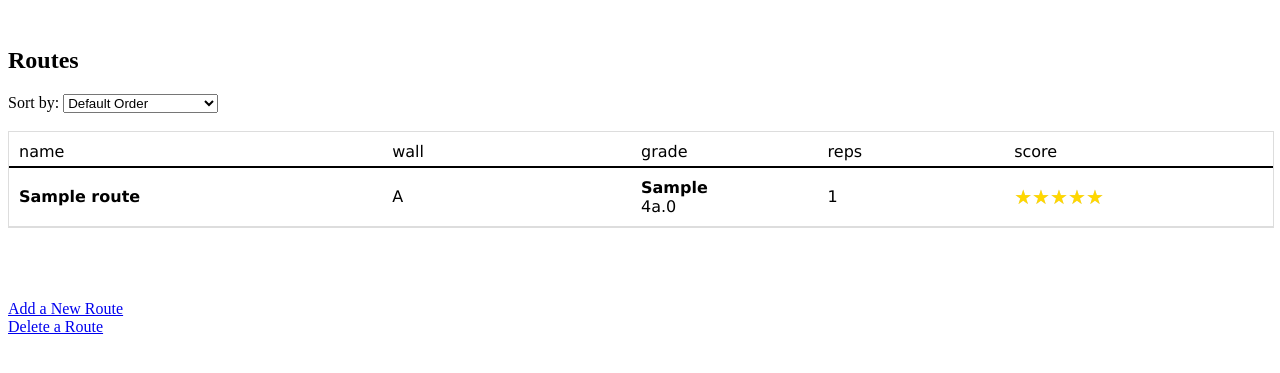
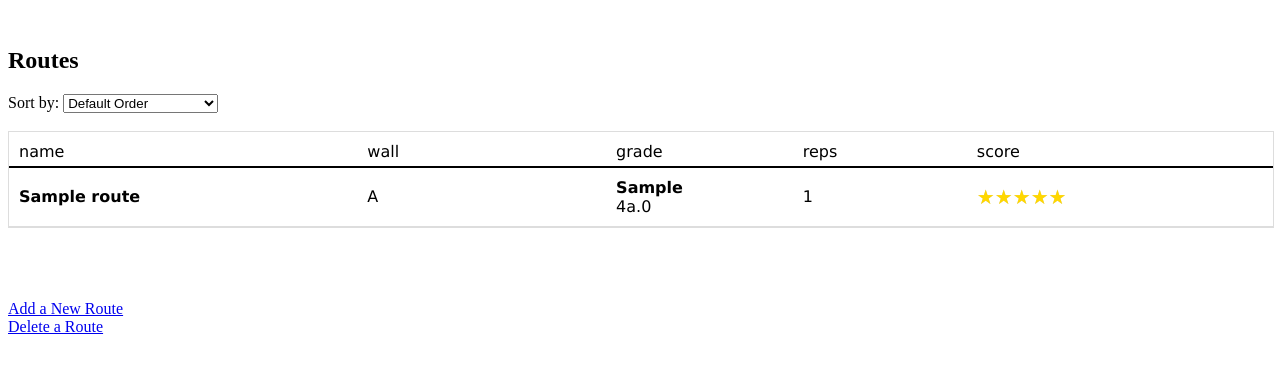
Before and after one commit to LeonardoPerin97/flask_app_climbingside, a Flask app: page /routes in a window 1280 px wide. Shown: the part 47-420 px from the top of the page. Run offline with Flask 3, Linux system fonts and the light colour scheme; tables that the repository leaves empty hold one stand-in row (values such as "Sample post").

Commit message:
Update routes_list.html

```diff
--- a/app/templates/routes/routes_list.html
+++ b/app/templates/routes/routes_list.html
@@ -20,11 +20,11 @@
           border-bottom: 1px solid #ddd;
         }
         .row a {
-            flex-basis: 25%; /* Larghezza riservata per il link (ad esempio, il 40%) */
+            flex-basis: 25%; /* Larghezza riservata per il link */
         }
         .row span {
             flex-basis: 20%; /* Larghezza riservata per i vari <span> */
-            text-align: left; /* Allinea il testo a destra per una migliore estetica */
+            text-align: left; /* Allinea il testo*/
         }
     </style>
 
@@ -88,23 +88,23 @@
         <div class="table" style="font-family: Verdana, sans-serif;">
             <div class="row" style="border-bottom: 2px solid black; padding-bottom: 5px;">
                 <span style="flex-basis: 25%;"> name </span>
-                <span style="flex-basis: 5%;"> </span>
+                <span style="flex-basis: 3%;"> </span>
                 <span style="flex-basis: 20%;"> wall </span>
                 <span style="flex-basis: 15%;"> grade </span>
                 <!--<span style="flex-basis: 15%;"> proposed </span>-->
-                <span style="flex-basis: 15%;"> reps </span>
-                <span style="flex-basis: 20%;"> score </span>
+                <span style="flex-basis: 14%;"> reps </span>
+                <span style="flex-basis: 23%;"> score </span>
             </div>
             {% for route in routes %}
                 <div class="row" style = "display: flex; align-items: center; {% if route.done %} background-color: rgba(255, 240, 0, 0.4); {% endif %} ">
                     <a href="{{ url_for('routes.route_page', route_id=route.id) }}" class="link6" style="flex-basis: 25%; word-break: break-all; overflow-wrap: break-word;"><strong>{{ route.name }} </strong></a>
-                    <span style="flex-basis: 5%;"> </span>
+                    <span style="flex-basis: 3%;"> </span>
                     <a href="{{ url_for('routes.wall_page', wall_id=route.wall_id) }}" class="link6" style="flex-basis: 20%; font-weight: normal;">{{ route.wall }} </a>
                     <span style="flex-basis: 15%;"> <strong>{{ route.grade }}</strong> <br> {{ route.avg_proposed_grade }}  </span>
                     <!--<span style="flex-basis: 15%;"> {{ route.avg_proposed_grade }} </span> -->
-                    <span style="flex-basis: 15%;"> {{ route.repetitions }} </span>
+                    <span style="flex-basis: 14%;"> {{ route.repetitions }} </span>
                     <!--<span style="flex-basis: 15%;"> {{ route.avg_score | round(2) }}/5 </span>-->
-                    <span style="flex-basis: 20%;"> <span id="{{ route.id}}" class="star-container">★★★★★</span> </span>
+                    <span style="flex-basis: 23%;"> <span id="{{ route.id}}" class="star-container">★★★★★</span> </span>
                         <script>
                             // Funzione per aggiornare il riempimento delle stelle
                             function updateStarRating(voto) {
```
